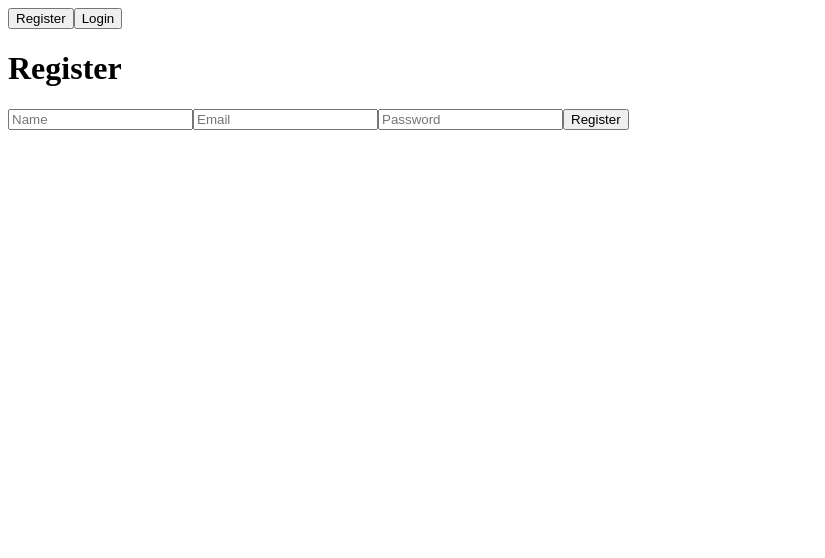
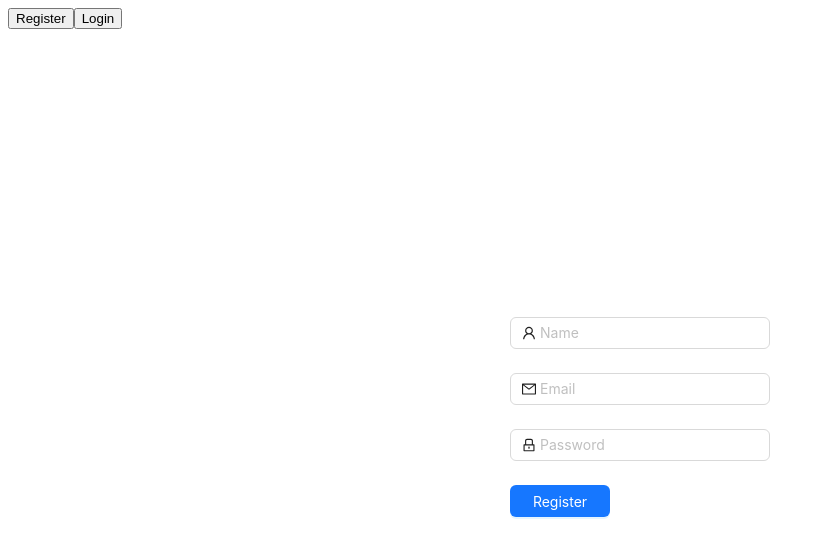
Before and after one commit to ZJUEarthData/Geochemistrypi, a React app in the folder geochemistrypi/frontend/: page / in a window 1280 px wide. Both pictures are taken after a click on the button "Register". Shown: the top 558 px of the page, without its empty margins (0-825 px from the left). Built offline with nearby package versions, Linux system fonts and the light colour scheme.

Commit message:
perf: set up style and layout for login and register page.

```diff
--- a/geochemistrypi/frontend/package.json
+++ b/geochemistrypi/frontend/package.json
@@ -27,6 +27,7 @@
     "@types/react-dom": "^18.2.4",
     "@typescript-eslint/eslint-plugin": "^5.59.6",
     "@typescript-eslint/parser": "^5.59.6",
+    "antd": "^5.6.1",
     "axios": "^1.4.0",
     "babel-loader": "^9.1.2",
     "clean-webpack-plugin": "^4.0.0",
--- a/geochemistrypi/frontend/src/components/Login.tsx
+++ b/geochemistrypi/frontend/src/components/Login.tsx
@@ -4,6 +4,8 @@ import { postLogin } from '../helpers/apiCall';
 import { useNavigate } from 'react-router-dom';
 // import { setUserIDCookie } from "../helpers/cookies";
 import { useCookies } from 'react-cookie';
+import { Button, Form, Input } from 'antd';
+import { LockOutlined, MailOutlined } from '@ant-design/icons';
 
 const Login = () => {
     const [email, setEmail] = useState<string>('');
@@ -44,11 +46,20 @@ const Login = () => {
     };
 
     return (
-        <div>
-            <h1>Login</h1>
-            <input type="email" id="emailInput" placeholder="Email" onChange={handleEmailChange} />
-            <input type="password" id="passwordInput" placeholder="Password" onChange={handlePasswordChange} />
-            <button onClick={handleSubmit}>Login</button>
+        <div style={{ display: 'flex', justifyContent: 'center', alignItems: 'center', height: '100vh' }}>
+            <Form name="normal_login" className="login-form" initialValues={{ remember: true }}>
+                <Form.Item name="email" rules={[{ required: true, message: 'Please input your Email!' }]}>
+                    <Input prefix={<MailOutlined className="site-form-item-icon" />} type="email" placeholder="Email" onChange={handleEmailChange} />
+                </Form.Item>
+                <Form.Item name="password" rules={[{ required: true, message: 'Please input your Password!' }]}>
+                    <Input prefix={<LockOutlined className="site-form-item-icon" />} type="password" placeholder="Password" onChange={handlePasswordChange} />
+                </Form.Item>
+                <Form.Item>
+                    <Button type="primary" htmlType="submit" className="login-form-button" onClick={handleSubmit} style={{ width: 100 }}>
+                        Log in
+                    </Button>
+                </Form.Item>
+            </Form>
             <Toaster />
         </div>
     );
--- a/geochemistrypi/frontend/src/components/Register.tsx
+++ b/geochemistrypi/frontend/src/components/Register.tsx
@@ -4,6 +4,8 @@ import { useNavigate } from 'react-router-dom';
 import { postRegister } from '../helpers/apiCall';
 // import { setUserIDCookie } from "../helpers/cookies";
 import { useCookies } from 'react-cookie';
+import { Button, Form, Input } from 'antd';
+import { LockOutlined, UserOutlined, MailOutlined } from '@ant-design/icons';
 
 const Register = () => {
     const [name, setName] = useState<string>('');
@@ -55,12 +57,26 @@ const Register = () => {
     };
 
     return (
-        <div>
-            <h1>Register</h1>
-            <input type="text" id="nameInput" placeholder="Name" onChange={handleNameChange} />
-            <input type="email" id="emailInput" placeholder="Email" onChange={handleEmailChange} />
-            <input type="password" id="passwordInput" placeholder="Password" onChange={handlePasswordChange} />
-            <button onClick={handleSubmit}>Register</button>
+        <div style={{ display: 'flex', justifyContent: 'center', alignItems: 'center', height: '100vh' }}>
+            <Form name="normal_register" className="register-form" initialValues={{ remember: true }}>
+                <Form.Item name="name" rules={[{ required: true, message: 'Please input your Name!' }]}>
+                    <Input prefix={<UserOutlined className="site-form-item-icon" />} type="name" placeholder="Name" onChange={handleNameChange} />
+                </Form.Item>
+                <Form.Item name="email" rules={[{ required: true, message: 'Please input your Email!' }]}>
+                    <Input prefix={<MailOutlined className="site-form-item-icon" />} type="email" placeholder="Email" onChange={handleEmailChange} />
+                    {/* <input type="email" id="emailInput" placeholder="Email" onChange={handleEmailChange} /> */}
+                </Form.Item>
+                <Form.Item name="password" rules={[{ required: true, message: 'Please input your Password!' }]}>
+                    <Input prefix={<LockOutlined className="site-form-item-icon" />} type="password" placeholder="Password" onChange={handlePasswordChange} />
+                    {/* <input type="password" id="passwordInput" placeholder="Password" onChange={handlePasswordChange} /> */}
+                </Form.Item>
+                <Form.Item>
+                    <Button type="primary" htmlType="submit" className="register-form-button" onClick={handleSubmit} style={{ width: 100 }}>
+                        Register
+                    </Button>
+                    {/* <button onClick={handleSubmit}>Login</button> */}
+                </Form.Item>
+            </Form>
             <Toaster />
         </div>
     );
```
